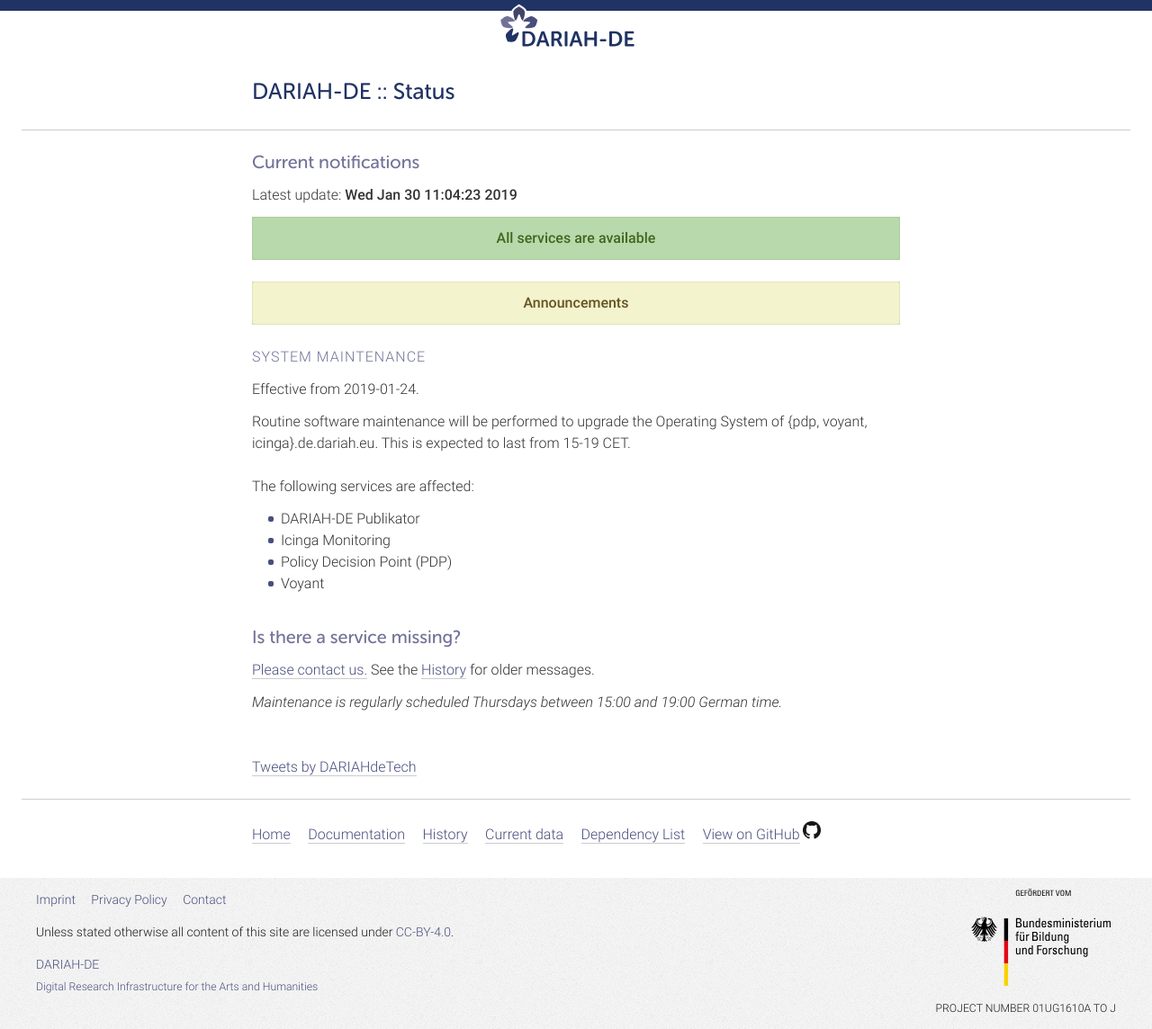
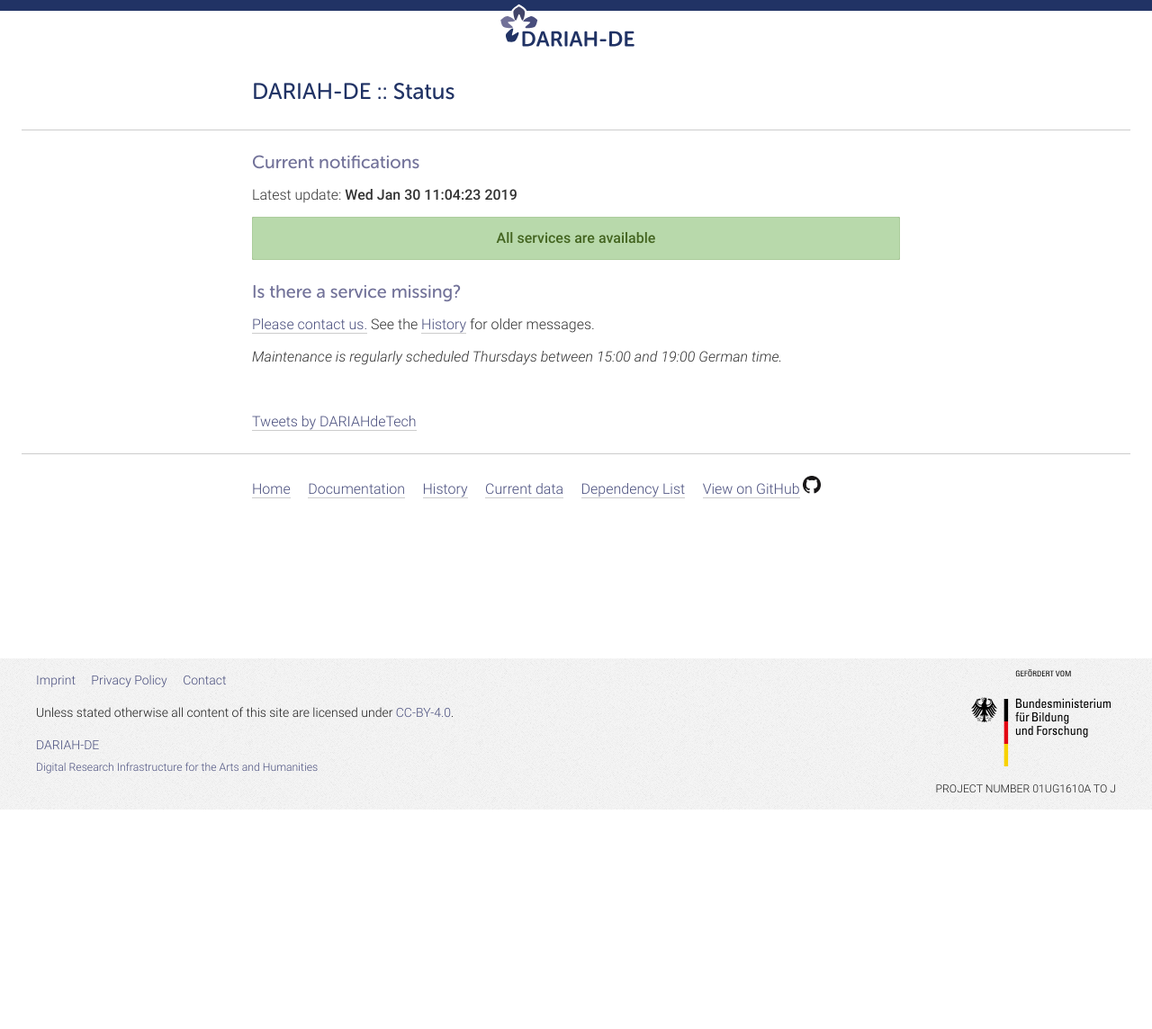
Before and after one commit to DARIAH-DE/status, a Jekyll site: the page built from index.md, in a window 1280 px wide. Shown: the whole page at 90% size. Built offline with Jekyll 4.4.1, drawn with Linux system fonts in a browser that asks for light colours; comment, search, counter and statistics services are not loaded; after the commit the page ends 900 px from its top, so only the background shows below that; some of the changed lines change nothing that is shown.

Commit message:
Wartung 31.01.19

```diff
--- a/_data/announcements.yaml
+++ b/_data/announcements.yaml
@@ -1,8 +1,18 @@
 ---
+- title: 'System Maintenance'
+  date_start: '2019-01-31'
+  date_end:
+  hide: true
+  description: 'Routine software maintenance will be performed to upgrade the Operating System of {auth2,cdstar,dfa,mww}.de.dariah.eu. This is expected to last from 15-19 CET.'
+  affected:
+    - '/servers/auth2'
+    - '/servers/cdstar'
+    - '/services/dfa'
+    - '/services/mww'
 - title: 'System Maintenance'
   date_start: '2019-01-24'
   date_end:
-  hide: false
+  hide: true
   description: 'Routine software maintenance will be performed to upgrade the Operating System of {pdp, voyant, icinga}.de.dariah.eu. This is expected to last from 15-19 CET.'
   affected:
     - '/servers/icinga'
```
